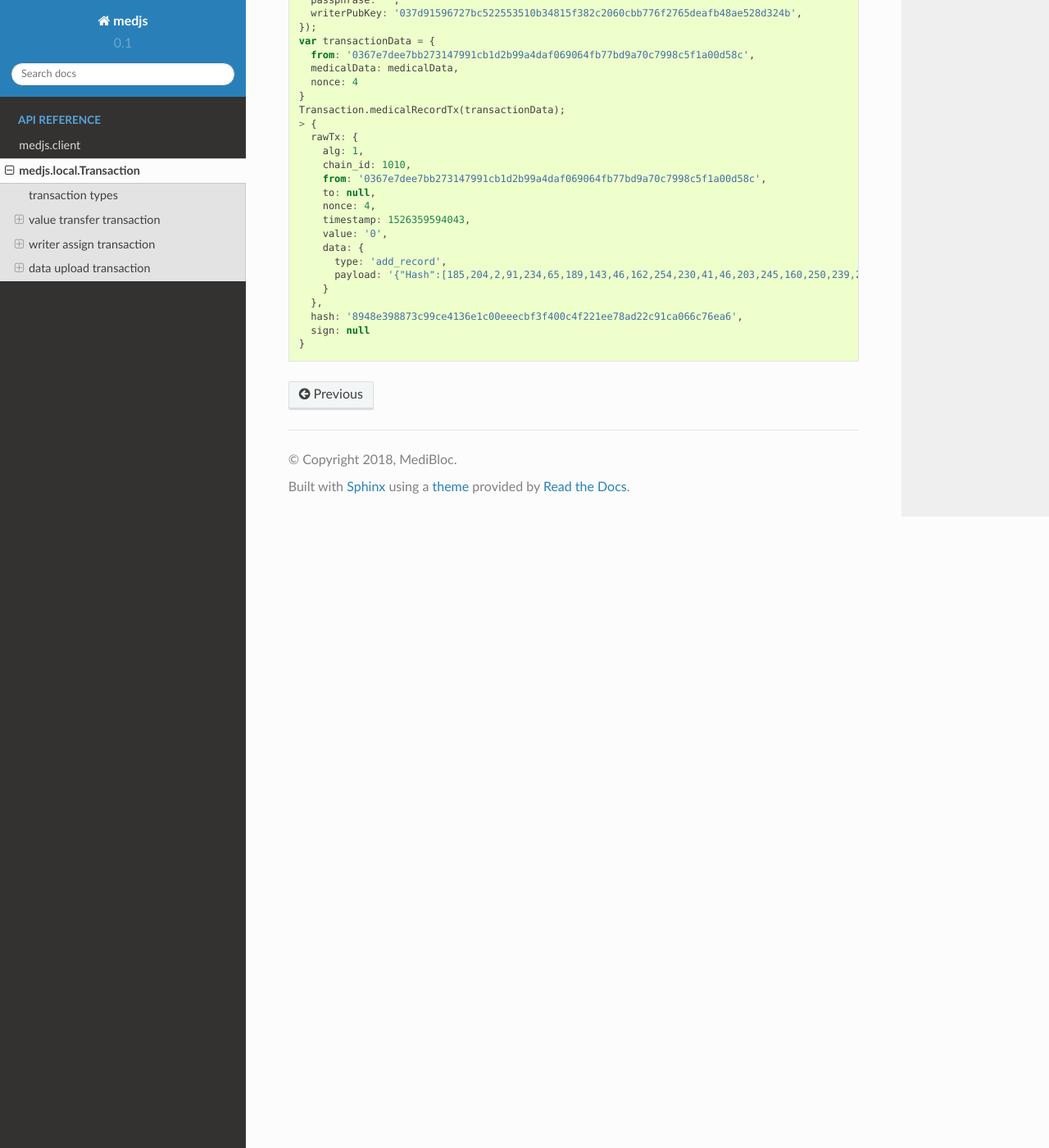
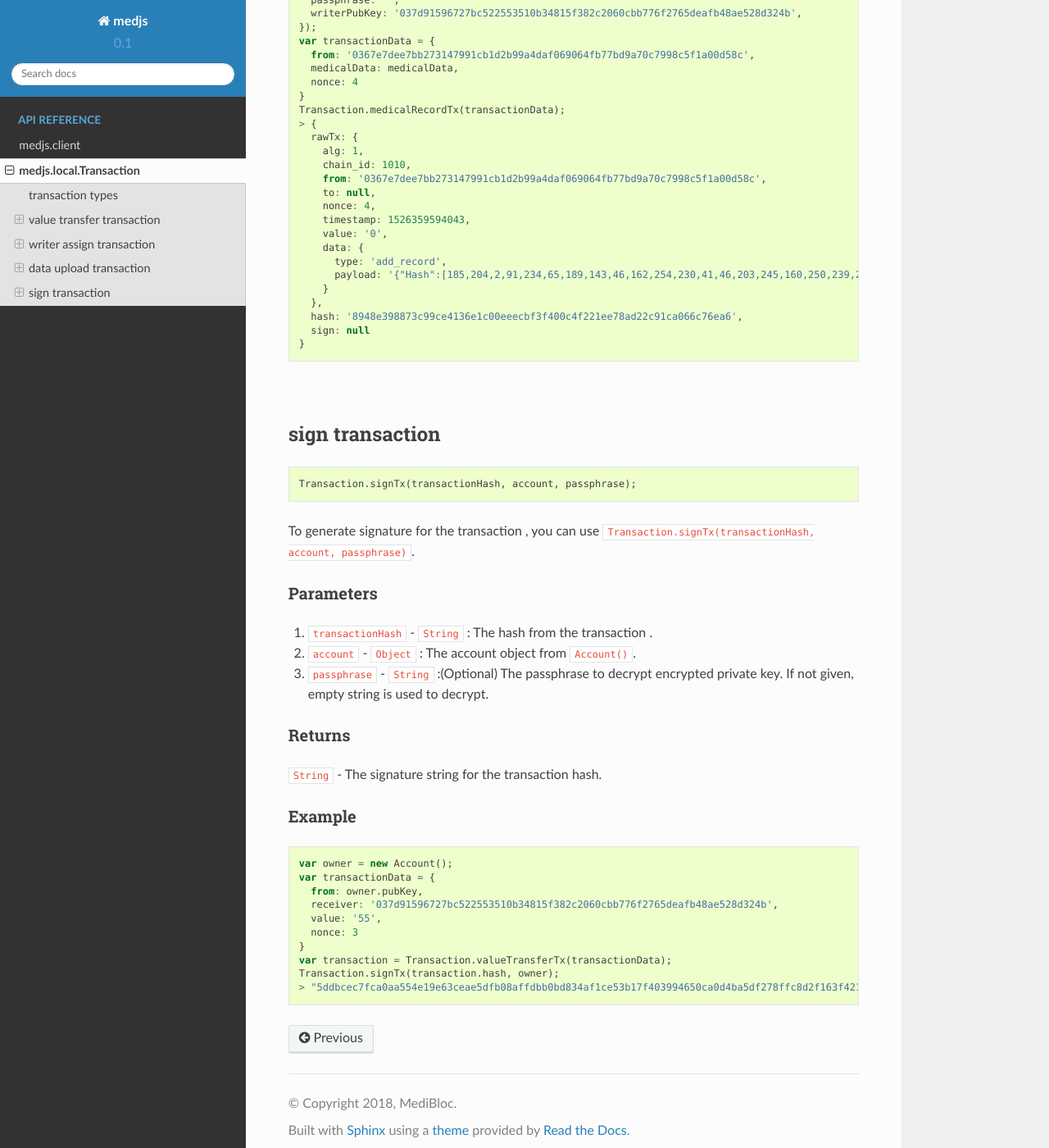
Before and after one commit to medibloc/panacea-js-old, a Sphinx documentation site: the page built from docs/medjs-transaction.rst, in a window 1280 px wide and 1400 px high, scrolled down 5646 px. Shown: the whole window at 82% size. Built offline with Sphinx 7.4.7 and the Read the Docs theme 2.0.0, drawn with Linux system fonts in a browser that asks for light colours; pages that are not in the unit, such as notebooks, are missing from menus.

Commit message:
Documentation transaction sign part
 1. transaction sign
 2. change the word

```diff
--- a/docs/medjs-account.rst
+++ b/docs/medjs-account.rst
@@ -97,7 +97,7 @@ Decrypt encrypted private key with the passphrase from the ``account`` object.
 Parameters
 ----
 
-``passphrase`` - ``string`` :(optional) Passphrase string to encrypt private key. If not given, empty string is used to decrypt.
+``passphrase`` - ``string`` :(optional) Passphrase to decrypt encrypted private key. If not given, empty string is used to decrypt.
 
 .. note:: If ``passphrase`` isn't matched with ``encryptedPrivateKey``, it will return a different private key.
 
--- a/docs/medjs-transaction.rst
+++ b/docs/medjs-transaction.rst
@@ -281,3 +281,45 @@ Example
     hash: '8948e398873c99ce4136e1c00eeecbf3f400c4f221ee78ad22c91ca066c76ea6',
     sign: null
   }
+
+|
+sign transaction
+====
+
+.. code-block:: javascript
+
+  Transaction.signTx(transactionHash, account, passphrase);
+
+To generate signature for the transaction , you can use ``Transaction.signTx(transactionHash, account, passphrase)``.
+
+----
+Parameters
+----
+
+1. ``transactionHash`` - ``String`` : The hash from the transaction .
+2. ``account`` - ``Object`` : The account object from ``Account()``.
+3. ``passphrase`` - ``String`` :(Optional) The passphrase to decrypt encrypted private key. If not given, empty string is used to decrypt.
+
+
+----
+Returns
+----
+
+``String`` - The signature string for the transaction hash.
+
+----
+Example
+----
+
+.. code-block:: javascript
+
+  var owner = new Account();
+  var transactionData = {
+    from: owner.pubKey,
+    receiver: '037d91596727bc522553510b34815f382c2060cbb776f2765deafb48ae528d324b',
+    value: '55',
+    nonce: 3
+  }
+  var transaction = Transaction.valueTransferTx(transactionData);
+  Transaction.signTx(transaction.hash, owner);
+  > "5ddbcec7fca0aa554e19e63ceae5dfb08affdbb0bd834af1ce53b17f403994650ca0d4ba5df278ffc8d2f163f421ab3cd3e8814982609e0f34ed881bc9dab45b01"
```
